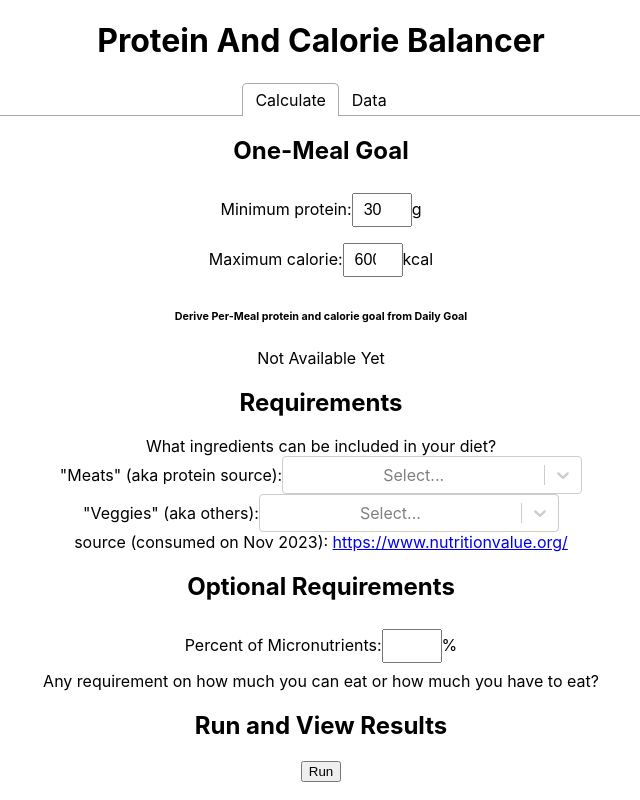
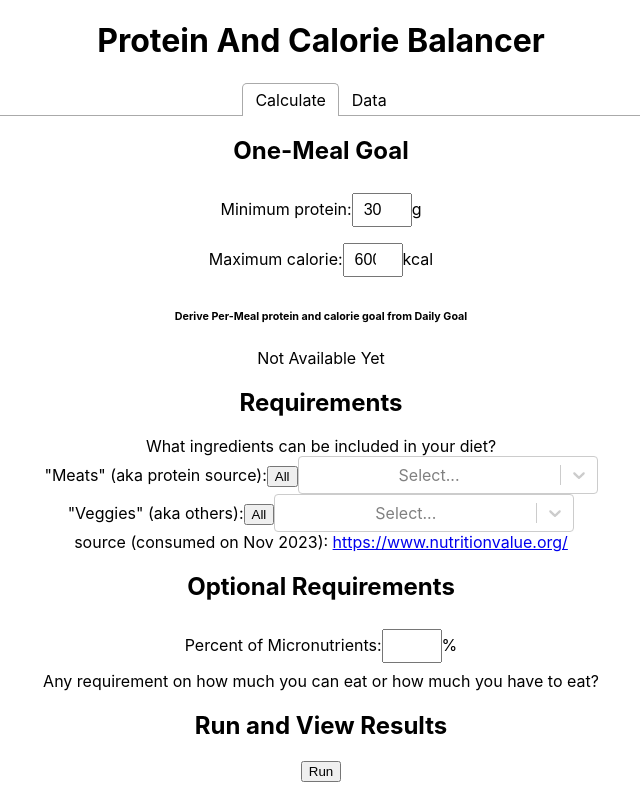
Before and after one commit to harumhl/protein-and-calorie-balancer, a React app: page / in a window 1280 px wide. Shown: the top 800 px of the page, without its empty margins (319-959 px from the left). Built offline with nearby package versions, Linux system fonts and the light colour scheme.

Commit message:
select all options at once

```diff
--- a/src/calculate/index.js
+++ b/src/calculate/index.js
@@ -147,6 +147,7 @@ function Calculate() {
         <h2>Requirements</h2>
         <header>What ingredients can be included in your diet?</header>
         "Meats" (aka protein source):
+        <button onClick={() => setSelectedMeatOptions(meatOptions)}>All</button>
         <Select
           className="requirement-dropdown"
           defaultValue={selectedMeatOptions}
@@ -158,6 +159,7 @@ function Calculate() {
         />
         <br />
         "Veggies" (aka others):
+        <button onClick={() => setSelectedVeggieOptions(veggieOptions)}>All</button>
         <Select
           className="requirement-dropdown"
           defaultValue={selectedVeggieOptions}
```
